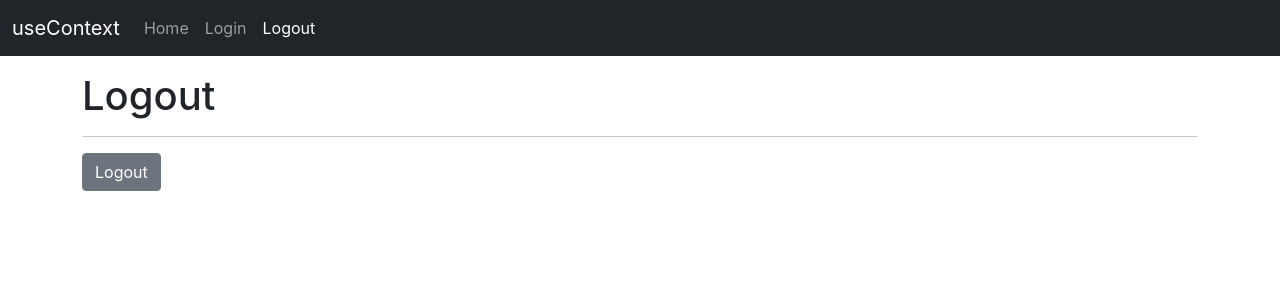
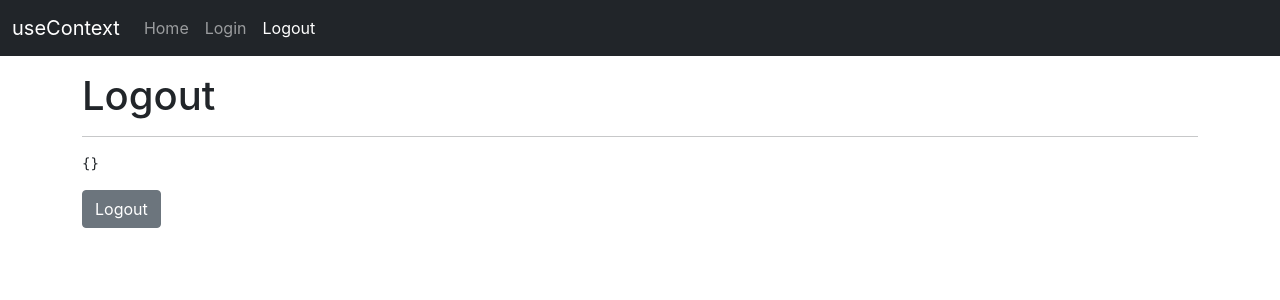
Before and after one commit to RodriGBorges/context-appReact, a React (Create React App) app: page /logout in a window 1280 px wide. Shown: the top 300 px of the page. Built offline with nearby package versions, Linux system fonts and the light colour scheme; the HTML template or start-up script is replaced by a standard one.

Commit message:
logout del usuario

```diff
--- a/src/pages/Logout.js
+++ b/src/pages/Logout.js
@@ -1,18 +1,22 @@
-import React from 'react';
+import React, { useContext } from 'react';
+import { UserContext } from '../UserContext';
 
 export const Logout = () => {
+
+    const {user, setUser} = useContext(UserContext);
+
+    const handleClick = () => setUser({})
+
     return (
-
         <>
-
             <h1>Logout</h1>
             <hr/>
-
-            <button className='btn btn-secondary'>
+            <pre>
+                {JSON.stringify(user, null, 3)}
+            </pre>
+            <button className='btn btn-secondary' onClick={handleClick}>
                 Logout
             </button>
-
         </>
-
-        );
+    );
 };
```
